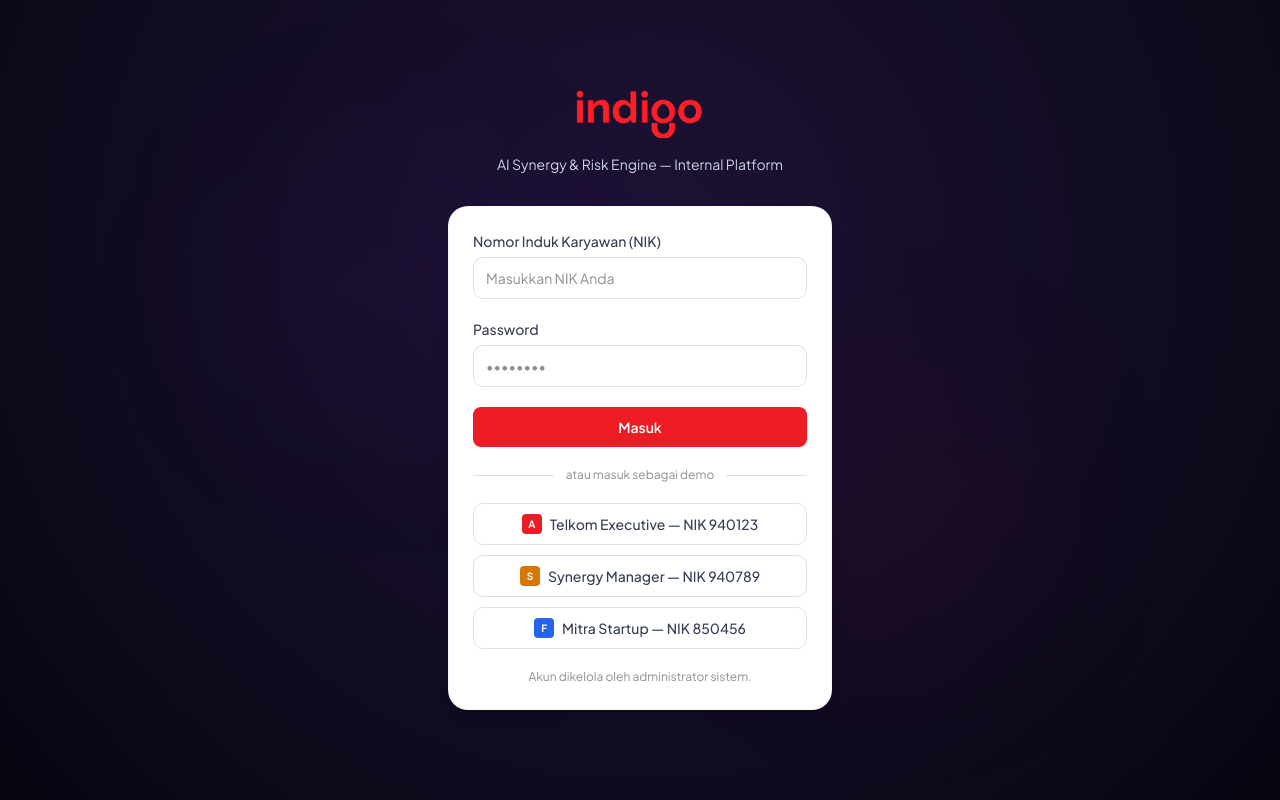
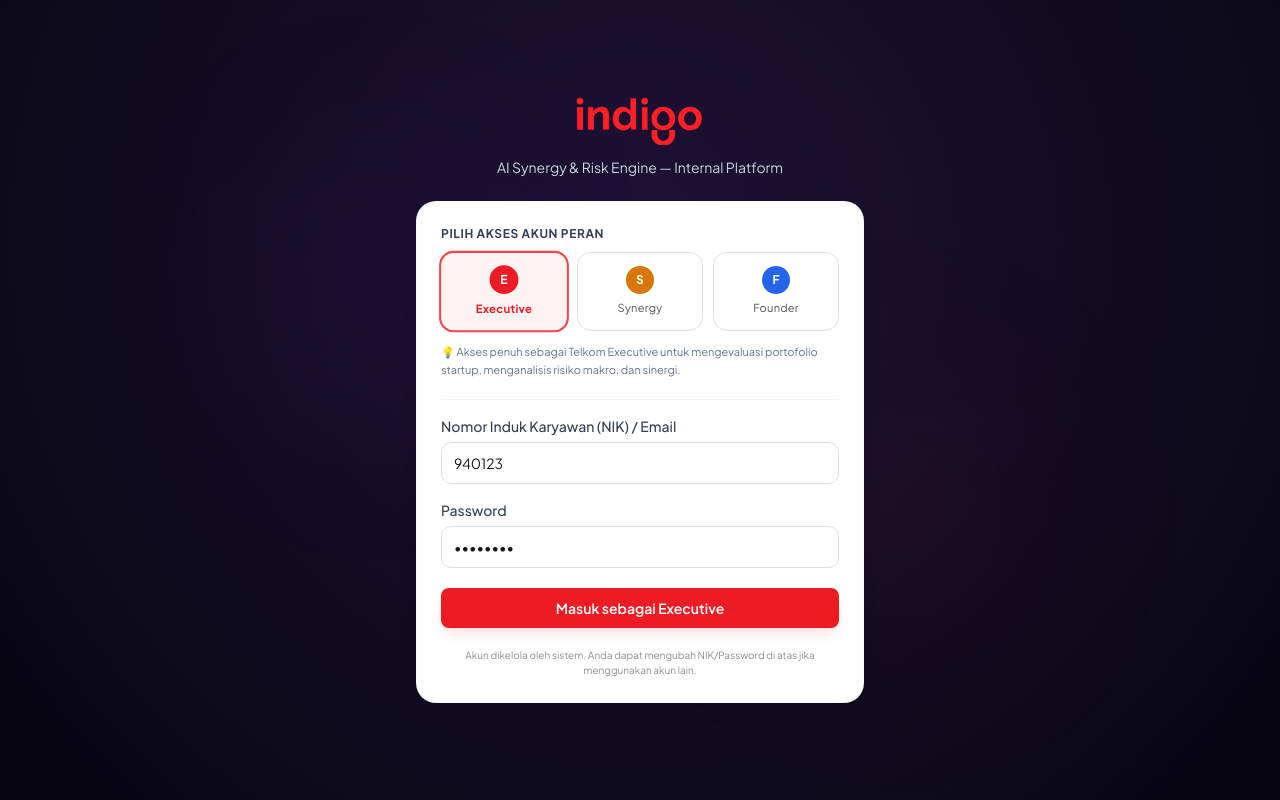
Before and after one commit to kelvinsatriahendra/Indigo-Connect-AI-Synergy-Risk-Engine-, a Next.js app: page /login in a window 1280 px wide. Built offline with nearby package versions, Linux system fonts and the light colour scheme; no server answers.

Commit message:
feat: implement interactive 3-role selector card system on the login page for executive, synergy and founder roles

```diff
--- a/src/app/login/page.tsx
+++ b/src/app/login/page.tsx
@@ -1,10 +1,27 @@
 "use client";
 
-import { useActionState } from "react";
-import { login, loginAsDemo } from "@/app/actions/auth";
+import { useActionState, useState } from "react";
+import { login } from "@/app/actions/auth";
 
 export default function LoginPage() {
   const [state, action, pending] = useActionState(login, undefined);
+  const [selectedRole, setSelectedRole] = useState<"admin" | "synergy" | "founder">("admin");
+  const [identifier, setIdentifier] = useState("940123");
+  const [password, setPassword] = useState("admin123");
+
+  const handleRoleSelect = (role: "admin" | "synergy" | "founder") => {
+    setSelectedRole(role);
+    if (role === "admin") {
+      setIdentifier("940123");
+      setPassword("admin123");
+    } else if (role === "synergy") {
+      setIdentifier("940789");
+      setPassword("synergy123");
+    } else if (role === "founder") {
+      setIdentifier("850456");
+      setPassword("founder123");
+    }
+  };
 
   return (
     <div
@@ -15,27 +32,86 @@ export default function LoginPage() {
       <div className="absolute top-[20%] left-[20%] w-[250px] h-[250px] rounded-full blur-[100px] pointer-events-none" style={{ backgroundColor: 'rgba(124, 58, 237, 0.06)' }} />
       <div className="absolute bottom-[20%] right-[20%] w-[250px] h-[250px] rounded-full blur-[100px] pointer-events-none" style={{ backgroundColor: 'rgba(237, 28, 36, 0.06)' }} />
 
-      <div className="w-full max-w-sm relative z-10">
-        <div className="mb-8 text-center">
+      <div className="w-full max-w-md relative z-10">
+        <div className="mb-6 text-center">
           <img
             src="/indigo-red.png"
             alt="Indigo Logo"
-            className="mx-auto mb-4 h-12 w-auto object-contain brightness-110"
+            className="mx-auto mb-3 h-12 w-auto object-contain brightness-110"
           />
           <p className="text-sm text-slate-300">AI Synergy & Risk Engine — Internal Platform</p>
         </div>
 
-        <form action={action} className="card-legion space-y-5 p-6">
+        <form action={action} className="card-legion space-y-5 p-6 bg-white rounded-2xl shadow-xl border border-slate-100">
+          <div>
+            <label className="mb-2.5 block text-xs font-bold text-[#344054] uppercase tracking-wider">
+              Pilih Akses Akun Peran
+            </label>
+            <div className="grid grid-cols-3 gap-2.5">
+              {[
+                {
+                  id: "admin" as const,
+                  label: "Executive",
+                  letter: "E",
+                  color: "bg-[#ED1C24]",
+                  activeColor: "border-[#ED1C24]/80 shadow-[#ED1C24]/10 bg-[#ED1C24]/5 text-[#ED1C24]",
+                },
+                {
+                  id: "synergy" as const,
+                  label: "Synergy",
+                  letter: "S",
+                  color: "bg-[#d97706]",
+                  activeColor: "border-[#d97706]/80 shadow-[#d97706]/10 bg-[#d97706]/5 text-[#d97706]",
+                },
+                {
+                  id: "founder" as const,
+                  label: "Founder",
+                  letter: "F",
+                  color: "bg-[#2563eb]",
+                  activeColor: "border-[#2563eb]/80 shadow-[#2563eb]/10 bg-[#2563eb]/5 text-[#2563eb]",
+                },
+              ].map((roleItem) => {
+                const isActive = selectedRole === roleItem.id;
+                return (
+                  <button
+                    key={roleItem.id}
+                    type="button"
+                    onClick={() => handleRoleSelect(roleItem.id)}
+                    className={`flex flex-col items-center justify-center p-3 rounded-xl border cursor-pointer transition-all duration-300 ${
+                      isActive
+                        ? `${roleItem.activeColor} border-2 scale-[1.03] font-bold`
+                        : "border-[#e0e0e0] text-[#525252] hover:bg-slate-50 hover:border-slate-300"
+                    }`}
+                  >
+                    <span className={`flex h-7 w-7 items-center justify-center rounded-full text-xs font-bold text-white mb-1.5 ${roleItem.color}`}>
+                      {roleItem.letter}
+                    </span>
+                    <span className="text-[11px] tracking-wide">{roleItem.label}</span>
+                  </button>
+                );
+              })}
+            </div>
+
+            <p className="mt-3 text-[11px] text-slate-500 min-h-[32px] leading-relaxed">
+              {selectedRole === "admin" && "💡 Akses penuh sebagai Telkom Executive untuk mengevaluasi portofolio startup, menganalisis risiko makro, dan sinergi."}
+              {selectedRole === "synergy" && "💡 Akses sebagai Synergy Manager untuk mencocokkan dan mengelola alur kolaborasi startup × unit bisnis Telkom."}
+              {selectedRole === "founder" && "💡 Akses sebagai Founder (Mitra Startup) untuk mengunggah laporan bulanan, memantau skor kesehatan, dan forecast."}
+            </p>
+          </div>
+
+          <div className="border-t border-slate-100 pt-4 space-y-4">
             <div>
               <label htmlFor="identifier" className="mb-1.5 block text-sm font-medium text-[#344054]">
-              Nomor Induk Karyawan (NIK)
+                Nomor Induk Karyawan (NIK) / Email
               </label>
               <input
                 id="identifier"
                 name="identifier"
                 type="text"
+                value={identifier}
+                onChange={(e) => setIdentifier(e.target.value)}
                 placeholder="Masukkan NIK Anda"
-              className="w-full rounded-lg border border-[#e0e0e0] bg-white px-3 py-2.5 text-sm text-[#161616] placeholder:text-[#8c8f93] focus:border-[#ED1C24] focus:ring-1 focus:ring-[#ED1C24]"
+                className="w-full rounded-lg border border-[#e0e0e0] bg-white px-3 py-2.5 text-sm text-[#161616] placeholder:text-[#8c8f93] focus:border-[#ED1C24] focus:ring-1 focus:ring-[#ED1C24] transition-all"
               />
               {state?.errors?.identifier && <p className="mt-1 text-xs text-red-500">{state.errors.identifier[0]}</p>}
             </div>
@@ -48,64 +124,29 @@ export default function LoginPage() {
                 id="password"
                 name="password"
                 type="password"
+                value={password}
+                onChange={(e) => setPassword(e.target.value)}
                 placeholder="••••••••"
-              className="w-full rounded-lg border border-[#e0e0e0] bg-white px-3 py-2.5 text-sm text-[#161616] placeholder:text-[#8c8f93] focus:border-[#ED1C24] focus:ring-1 focus:ring-[#ED1C24]"
+                className="w-full rounded-lg border border-[#e0e0e0] bg-white px-3 py-2.5 text-sm text-[#161616] placeholder:text-[#8c8f93] focus:border-[#ED1C24] focus:ring-1 focus:ring-[#ED1C24] transition-all"
               />
               {state?.errors?.password && <p className="mt-1 text-xs text-red-500">{state.errors.password[0]}</p>}
             </div>
+          </div>
 
           {state?.message && (
-            <p className="rounded-lg bg-red-50 px-3 py-2 text-sm text-red-600">{state.message}</p>
+            <p className="rounded-lg bg-red-50 px-3 py-2 text-sm text-red-600 border border-red-100">{state.message}</p>
           )}
 
           <button
             type="submit"
             disabled={pending}
-            className="btn-primary-solid w-full justify-center py-2.5 text-sm"
+            className="btn-primary-solid w-full justify-center py-2.5 text-sm font-bold shadow-lg shadow-[#ED1C24]/10 hover:scale-[1.01] active:scale-95 transition-all"
           >
-            {pending ? "Memproses..." : "Masuk"}
+            {pending ? "Memproses Masuk..." : `Masuk sebagai ${selectedRole === "admin" ? "Executive" : selectedRole === "synergy" ? "Synergy Manager" : "Founder"}`}
           </button>
 
-          {/* Separator */}
-          <div className="relative">
-            <div className="absolute inset-0 flex items-center">
-              <div className="w-full border-t border-[#e0e0e0]" />
-            </div>
-            <div className="relative flex justify-center text-xs">
-              <span className="bg-white px-3 text-[#8c8f93]">atau masuk sebagai demo</span>
-            </div>
-          </div>
-
-          {/* Demo Quick Login Buttons */}
-          <div className="space-y-2.5">
-            <button
-              type="button"
-              onClick={() => loginAsDemo("admin")}
-              className="flex w-full items-center justify-center gap-2 rounded-lg border border-[#e0e0e0] bg-white px-3 py-2.5 text-sm font-medium text-[#344054] transition-colors hover:bg-[#FEF2F2] hover:border-[#ED1C24] hover:text-[#ED1C24]"
-            >
-              <span className="flex h-5 w-5 items-center justify-center rounded bg-[#ED1C24] text-[10px] font-bold text-white">A</span>
-              Telkom Executive — NIK 940123
-            </button>
-            <button
-              type="button"
-              onClick={() => loginAsDemo("synergy")}
-              className="flex w-full items-center justify-center gap-2 rounded-lg border border-[#e0e0e0] bg-white px-3 py-2.5 text-sm font-medium text-[#344054] transition-colors hover:bg-[#fffbeb] hover:border-[#d97706] hover:text-[#d97706]"
-            >
-              <span className="flex h-5 w-5 items-center justify-center rounded bg-[#d97706] text-[10px] font-bold text-white">S</span>
-              Synergy Manager — NIK 940789
-            </button>
-            <button
-              type="button"
-              onClick={() => loginAsDemo("founder")}
-              className="flex w-full items-center justify-center gap-2 rounded-lg border border-[#e0e0e0] bg-white px-3 py-2.5 text-sm font-medium text-[#344054] transition-colors hover:bg-[#f0f9ff] hover:border-[#2563eb] hover:text-[#2563eb]"
-            >
-              <span className="flex h-5 w-5 items-center justify-center rounded bg-[#2563eb] text-[10px] font-bold text-white">F</span>
-              Mitra Startup — NIK 850456
-            </button>
-          </div>
-
-          <p className="text-center text-xs text-[#8c8f93]">
-            Akun dikelola oleh administrator sistem.
+          <p className="text-center text-[10px] text-[#8c8f93]">
+            Akun dikelola oleh sistem. Anda dapat mengubah NIK/Password di atas jika menggunakan akun lain.
           </p>
         </form>
       </div>
```
Lines whose indentation alone changed are shown as unchanged.
